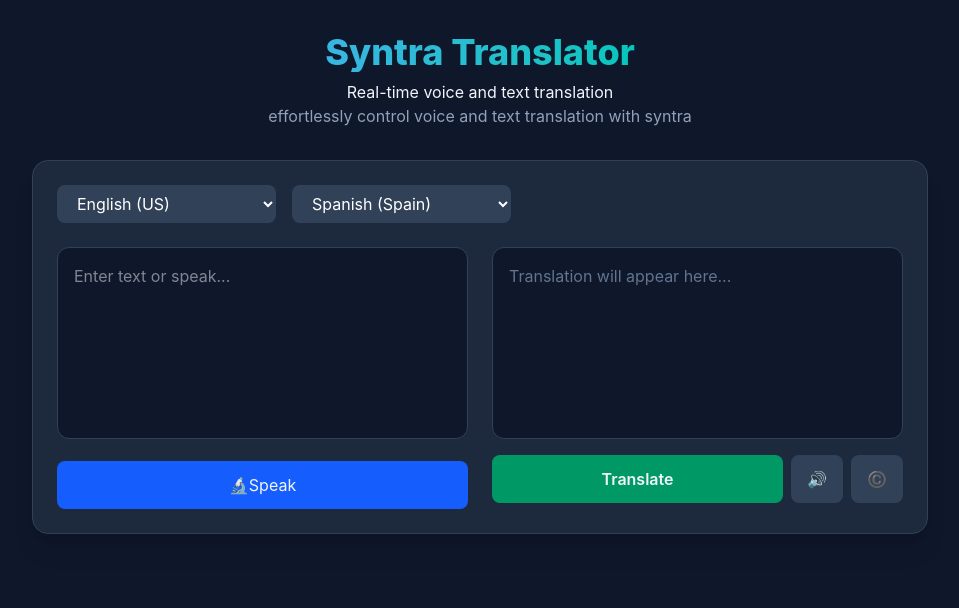
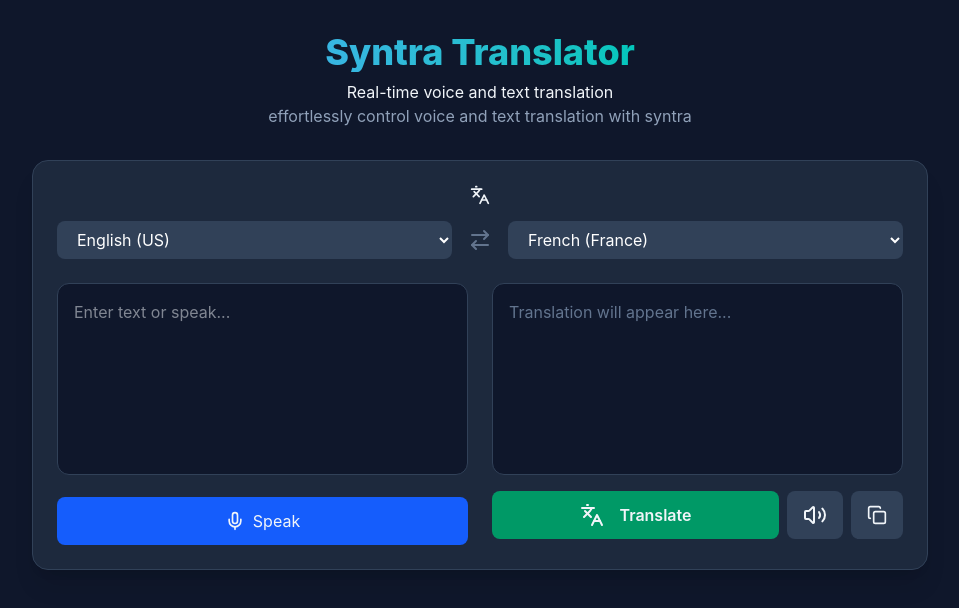
Before and after one commit to abdulsalam-hub/syntra, a React (Vite) app: page / in a window 1280 px wide. Shown: the top 608 px of the page, without its empty margins (160-1119 px from the left). Built offline with nearby package versions, Linux system fonts and the light colour scheme.

Commit message:
interactivity

```diff
--- a/index.html
+++ b/index.html
@@ -1,13 +1,23 @@
 <!doctype html>
-<html lang="en">
-  <head>
+<html lang="en-US">
+
+<head>
     <meta charset="UTF-8" />
-    <link rel="icon" type="image/svg+xml" href="/vite.svg" />
+
     <meta name="viewport" content="width=device-width, initial-scale=1.0" />
-    <title>type</title>
-  </head>
-  <body>
+    <meta name="keywords" content="translator,text-to-speech,language,speak">
+    <meta name="description" content="Real time voice and text transltion.">
+    <meta name="creator" content="abdulsalam dev hub">
+    <meta name="author" content="abdulsalam abdulsalam">
+    <meta name="bots" content="index">
+    <meta name="robots" content="follow">
+
+    <title>syntra</title>
+</head>
+
+<body>
     <div id="root"></div>
     <script type="module" src="/src/main.tsx"></script>
-  </body>
+</body>
+
 </html>
--- a/package.json
+++ b/package.json
@@ -11,6 +11,7 @@
   },
   "dependencies": {
     "@tailwindcss/vite": "^4.3.2",
+    "google-translate-api-x": "^10.7.3",
     "lucide-react": "^1.27.0",
     "react": "^19.2.0",
     "react-dom": "^19.2.0",
--- a/src/App.tsx
+++ b/src/App.tsx
@@ -1,34 +1,24 @@
-import React, {useState, useEffect, useRef} from "react";
-// import {
-//   Mic,
-//   MicOff,
-//   Volume2,
-//   Languages,
-//   ArrowRightLeft,
-//   Copy,
-//   Check
-// } from "lucide-react";
-const LANGUAGES = [
-  {code: "en-US", name: "English (US)"},
-  {code: "es-ES", name: "Spanish (Spain)"},
-  {code: "fr-FR", name: "French (France)"},
-  {code: "de-DE", name: "German (Germany)"},
-  {code: "it-IT", name: "Italian (Italy)"},
-  {code: "pt-PT", name: "Portuguese (Portugal)"},
-  {code: "ru-RU", name: "Russian (Russia)"},
-  {code: "zh-CN", name: "Chinese (Simplified)"},
-  {code: "ja-JP", name: "Japanese (Japan)"},
-  {code: "hi", name: "Hindi"},
-  {code: "yo", name: "Yoruba"},
-  {code: "ig", name: "Igbo"},
-  {code: "ha", name: "Hausa"}
-];
+import {useState,useEffect,useRef} from "react";
+import Header from "./component/Header";
+import { LANGUAGES } from "./layout/Languages";
+import {
+  Mic,
+  MicOff,
+  Volume2,
+  Languages,
+  ArrowRightLeft,
+  Copy,
+  Check,
+  LanguagesIcon
+} from "lucide-react";
+import {  Translator } from "google-translate-api-x";
+
 function App() {
   const [inputText, setInputText] = useState("");
   const [translatedText, setTranslatedText] = useState("");
-  const [sourceLang, setSourceLang] = useState("en-US");
-  const [targetLang, setTargetLang] = useState("es-ES");
-  const [isListening, setIsListening] = useState(false);
+  const [sourceLang, setSourceLang] = useState("en");
+  const [targetLang, setTargetLang] = useState("fr");
+  const [isListening, setIsListening] = useState(true);
   const [copied, setCopied] = useState(false);
 
   const recognitionRef = useRef<any>(null);
@@ -38,12 +28,13 @@ function App() {
     const SpeechRecognition = (window as any).SpeechRecognition || (window as any).webkitSpeechRecognition;
     if (SpeechRecognition) {
       recognitionRef.current =new SpeechRecognition();
-      recognitionRef.current.continuous = false;
+      recognitionRef.current.continuous = true;
       recognitionRef.current.interimResults = false;
       recognitionRef.current.lang = sourceLang;
 
       recognitionRef.current.onresult = (event: any) => {
-        const transcript = event.results[0][0].transcript;
+        const transcript=event.results[0][0].transcript;
+
         setInputText(transcript);
         setIsListening(false);
       };
@@ -62,13 +53,24 @@ function App() {
   };
 
   // Simulated Translation Function (Replace with an API call in production)
-  const handleTranslate = () => {
+  const handleTranslate = async() => {
     if (!inputText) return;
     // In a real app, integrate a service like Google Translate or DeepL API here.
     // For this demonstration, we simulate a translation by reversing or modifying the text.
-    setTranslatedText(
-      `[Translated to ${targetLang.split("-")[0]}]: ${inputText.split("").reverse().join("")}`
-    );
+    const translator= new Translator({from:sourceLang,to:targetLang,tld:"fr",autoCorrect:true,forceTo:true,forceBatch:true,forceFrom:true})
+
+    await translator.translate(inputText).then((data) => {
+    console.log(data.text);
+
+     return  setTranslatedText(`[translated to ${targetLang}]`+" "+data.text)
+
+    },(err) => {
+      console.log(err)
+      return  setTranslatedText(
+        `[Translated to ${targetLang}]: ${inputText.split("").reverse().join("")} `
+      );
+    })
+
   };
 
   const speak = (text:string, lang:string):void => {
@@ -80,35 +82,27 @@ function App() {
   const copyToClipboard = () => {
     navigator.clipboard.writeText(translatedText);
     setCopied(true);
-   const timed= setTimeout(() => setCopied(false),2000);
-   clearTimeout(timed)
+
+      setTimeout(() => setCopied(false),2000);
+
   };
 
   return (
     <>
-      <div className="min-h-screen bg-slate-900 text-slate-100 p-4 md:p-8 font-sans">
+      <div className="min-h-screen w-full min-w-screen bg-slate-900 text-slate-100 p-4 md:p-8 font-sans">
         <div className="max-w-4xl mx-auto">
-          <header className="mb-8 text-center">
-            <h1 className="text-4xl font-extrabold text-transparent bg-clip-text bg-linear-to-r from-blue-400 to-emerald-400 mb-2">
-              Syntra Translator
-            </h1>
-            <p className="">
-              Real-time voice and text translation
-            </p>
-            <span className="text-slate-400">
-              effortlessly control voice and text translation with syntra
-            </span>
-          </header>
+      <Header/>
 
-          <div className="bg-slate-800 rounded-2xl shadow-xl p-6 border border-slate-700">
+          <div className="bg-slate-800 w-full rounded-2xl shadow-xl p-6 border border-slate-700 transition duration-200">
             {/* Controls */}
-            <div className="flex flex-col md:flex-row items-center gap-4 mb-6">
+            <Languages size={20}  className="flex w-full mb-4"/>
+            <div className="flex flex-col md:flex-row items-center gap-4 mb-6 w-full">
               <select
-                title="select translate to language"
+                title="select translate language from"
                 name="language"
                 value={sourceLang}
                 onChange={(e) => setSourceLang(e.target.value)}
-                className="bg-slate-700 text-white rounded-lg px-4 py-2 w-full md:w-auto outline-none focus:ring-2 focus:ring-blue-500"
+                className="bg-slate-700 flex-1 text-white rounded-lg px-4 py-2 w-full md:w-auto outline-none focus:ring-2 focus:ring-blue-500"
               >
                 {LANGUAGES.map((l) => (
                   <option key={l.code} value={l.code}>
@@ -117,13 +111,13 @@ function App() {
                 ))}
               </select>
 
-              {/* <ArrowRightLeft className="text-slate-500 rotate-90 md:rotate-0" /> */}
+              <ArrowRightLeft className="text-slate-500 rotate-90 hover:text-white/80 md:rotate-0" />
 
               <select
-                title="select language"
+                title="select language to translate to"
                 value={targetLang}
                 onChange={(e) => setTargetLang(e.target.value)}
-                className="bg-slate-700 text-white rounded-lg px-4 py-2 w-full md:w-auto outline-none focus:ring-2 focus:ring-emerald-500"
+                className="bg-slate-700 flex-1 text-white rounded-lg px-4 py-2 w-full md:w-auto outline-none focus:ring-2 focus:ring-emerald-500"
               >
                 {LANGUAGES.map((l) => (
                   <option key={l.code} value={l.code}>
@@ -143,12 +137,13 @@ function App() {
                   className="w-full h-48 bg-slate-900 rounded-xl p-4 border border-slate-700 focus:ring-2 focus:ring-blue-500 outline-none resize-none"
                 />
                 <button
+                  type="button"
                   onClick={toggleListen}
-                  className={`w-full py-3 rounded-lg flex items-center justify-center gap-2 transition ${isListening ? "bg-red-600 hover:bg-red-700" : "bg-blue-600 hover:bg-blue-700"}`}
+                  className={`w-full py-3 cursor-pointer rounded-lg flex items-center justify-center gap-2 transition ${!isListening ? "bg-red-600 hover:bg-red-700" : "bg-blue-600 hover:bg-blue-700"}`}
                 >
-                  {/* <MicOff size={20} />  <Mic size={20} />*/}
-                  {isListening ? "🎙️" : "🔬"}
-                  {isListening ? "Stop Listening" : "Speak"}
+                  {/*   */}
+                  {!isListening ? <MicOff size={20} /> : <Mic size={20} />}
+                  {!isListening ? "Stop Listening" : "Speak"}
                 </button>
               </div>
 
@@ -163,23 +158,26 @@ function App() {
                 </div>
                 <div className="flex gap-2">
                   <button
+                    title="translate"
                     onClick={handleTranslate}
-                    className="flex-1 bg-emerald-600 hover:bg-emerald-700 py-3 rounded-lg font-semibold transition"
+                    className="flex-1  items-center flex justify-center gap-x-4 cursor-pointer bg-emerald-600 hover:bg-emerald-700 py-3 rounded-lg font-semibold transition"
                   >
-                    Translate
+                    <LanguagesIcon /> Translate
                   </button>
                   <button
+                    title="listen"
                     onClick={() => speak(translatedText, targetLang)}
-                    className="px-4 bg-slate-700 hover:bg-slate-600 rounded-lg transition"
+                    className="px-4 cursor-pointer bg-slate-700 hover:bg-slate-600 rounded-lg transition"
                   >
-                    {/* <Volume2 /> */}🔊
+                    <Volume2 />
                   </button>
                   <button
+                    title="copy to clipbaord"
                     onClick={copyToClipboard}
-                    className="px-4 bg-slate-700 hover:bg-slate-600 rounded-lg transition"
+                    className="px-4 cursor-pointer bg-slate-700 hover:bg-slate-600 rounded-lg transition"
                   >
-                    {/* <Check size={20} />  <Copy size={20} />*/}
-                    {copied ? "✔️" : "©️"}
+                    {/*  */}
+                    {copied ? <Check size={20} /> : <Copy size={20} />}
                   </button>
                 </div>
               </div>
--- /dev/null
+++ b/src/component/Header.tsx
@@ -0,0 +1,18 @@
+import React from 'react'
+
+
+
+const Header = () => {
+  return (
+    <header className="mb-8 text-center">
+      <h1 className="text-4xl font-extrabold text-transparent bg-clip-text bg-linear-to-r from-blue-400 to-emerald-400 mb-2">
+        Syntra Translator
+      </h1>
+      <p className="">Real-time voice and text translation</p>
+      <span className="text-slate-400">
+        effortlessly control voice and text translation with syntra
+      </span>
+    </header>
+  );
+}
+export default Header
--- /dev/null
+++ b/src/layout/Languages.tsx
@@ -0,0 +1,16 @@
+export const LANGUAGES = [
+  {code: "en", name: "English (US)"},
+  {code: "es", name: "Spanish (Spain)"},
+  {code: "fr", name: "French (France)"},
+  {code: "de", name: "German (Germany)"},
+  {code: "it", name: "Italian (Italy)"},
+  {code: "ar", name: "Arabic"},
+  {code: "pt", name: "Portuguese (Portugal)"},
+  {code: "ru", name: "Russian (Russia)"},
+  {code: "zh-CN", name: "Chinese (Simplified)"},
+  {code: "ja", name: "Japanese (Japan)"},
+  {code: "hi", name: "Hindi"},
+  {code: "yo", name: "Yoruba"},
+  {code: "ig", name: "Igbo"},
+  {code: "ha", name: "Hausa"}
+];
--- a/src/layout/NavBar.tsx
+++ /dev/null
@@ -1,14 +0,0 @@
-import React, {useState} from 'react'
-import Nav from "../component/Nav";
-
-import MobileNav from '../component/MobileNav';
-const NavBar=() =>
-{
-    const [nav,setNav]=useState(false)
-  return (
-      <div>
-          <Nav  nav={nav} setNav={setNav}/>
-          <MobileNav nav={nav} setNav={setNav}/>
-    </div>
-  )
-};export default NavBar
--- a/src/pages/Home.tsx
+++ /dev/null
@@ -1,9 +0,0 @@
-import React from 'react'
-
-
-
-const Home=() => {
-    return (
-        <div>Home</div>
-    )
-}; export default Home
```
Also changed, not shown: src/component/MobileNav.tsx (deleted, +0 -50 lines), src/component/Nav.tsx (deleted, +0 -28 lines), src/App.css (deleted), 1 other file (tests, documents, lock files or other folders).
